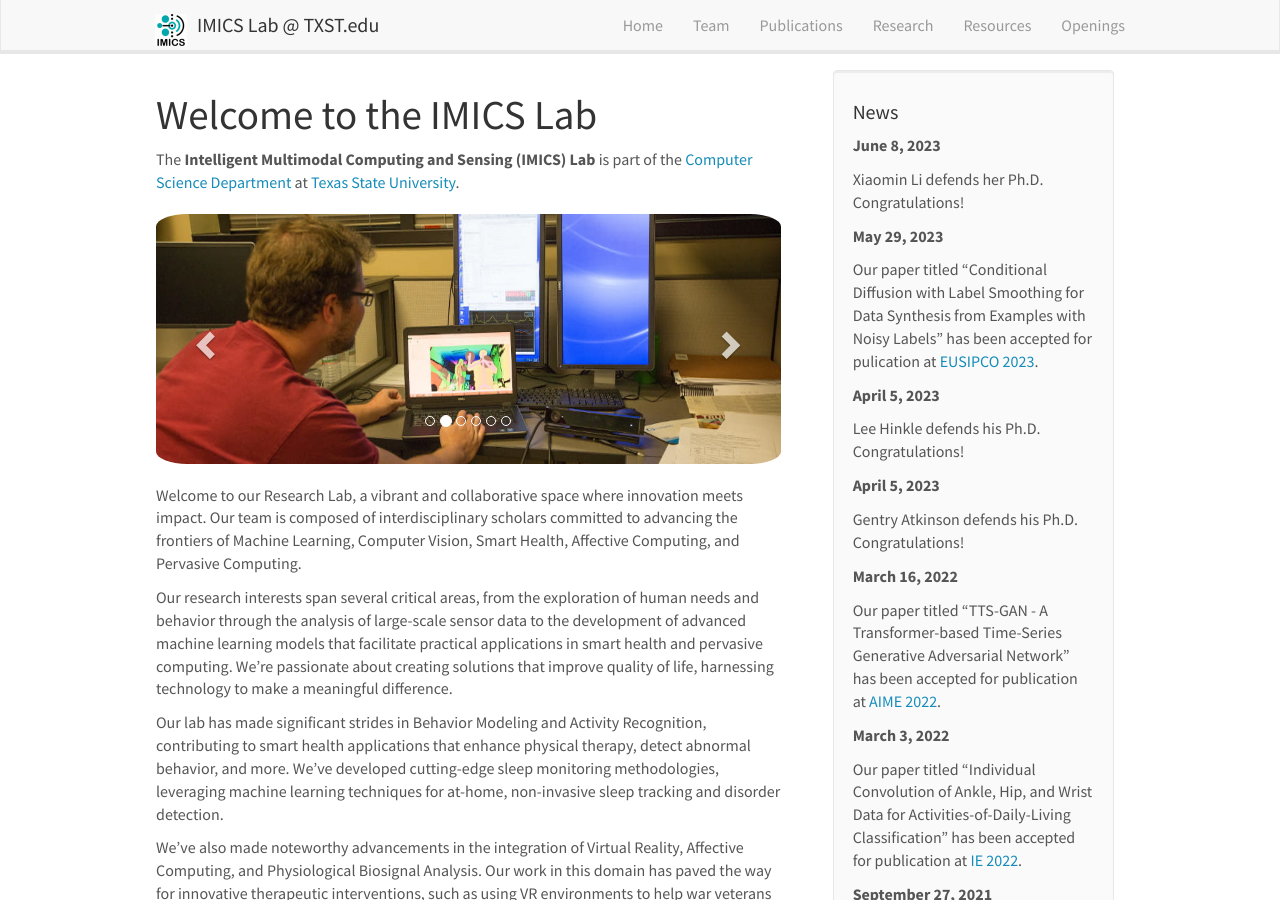
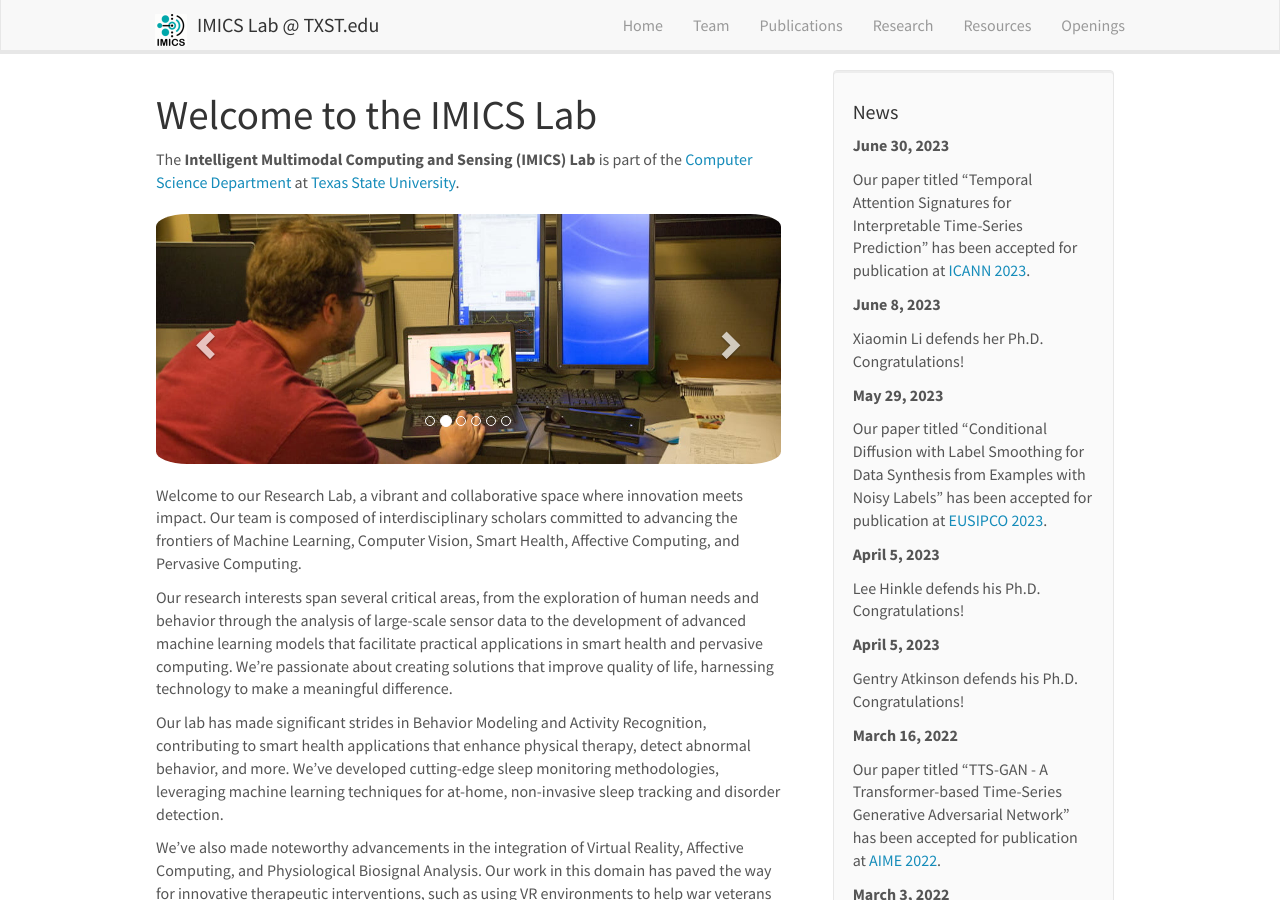
Before and after one commit to imics-lab/imics-lab.github.io, a Jekyll site: the page built from _pages/home.md, in a window 1280 px wide and 900 px high. Built offline with Jekyll 4.4.1, drawn with Linux system fonts in a browser that asks for light colours; nearby versions of some CDN libraries.

Commit message:
Update news.yml

```diff
--- a/_data/news.yml
+++ b/_data/news.yml
@@ -1,8 +1,11 @@
+- date: June 30, 2023
+  headline: Our paper titled "Temporal Attention Signatures for Interpretable Time-Series Prediction" has been accepted for publication at [ICANN 2023](https://e-nns.org/icann2023/).
+
 - date: June 8, 2023
   headline: Xiaomin Li defends her Ph.D. Congratulations!
 
 - date: May 29, 2023
-  headline: Our paper titled "Conditional Diffusion with Label Smoothing for Data Synthesis from Examples with Noisy Labels" has been accepted for pulication at [EUSIPCO 2023](http://eusipco2023.org/).
+  headline: Our paper titled "Conditional Diffusion with Label Smoothing for Data Synthesis from Examples with Noisy Labels" has been accepted for publication at [EUSIPCO 2023](http://eusipco2023.org/).
 
 - date: April 5, 2023
   headline: Lee Hinkle defends his Ph.D. Congratulations!
```
